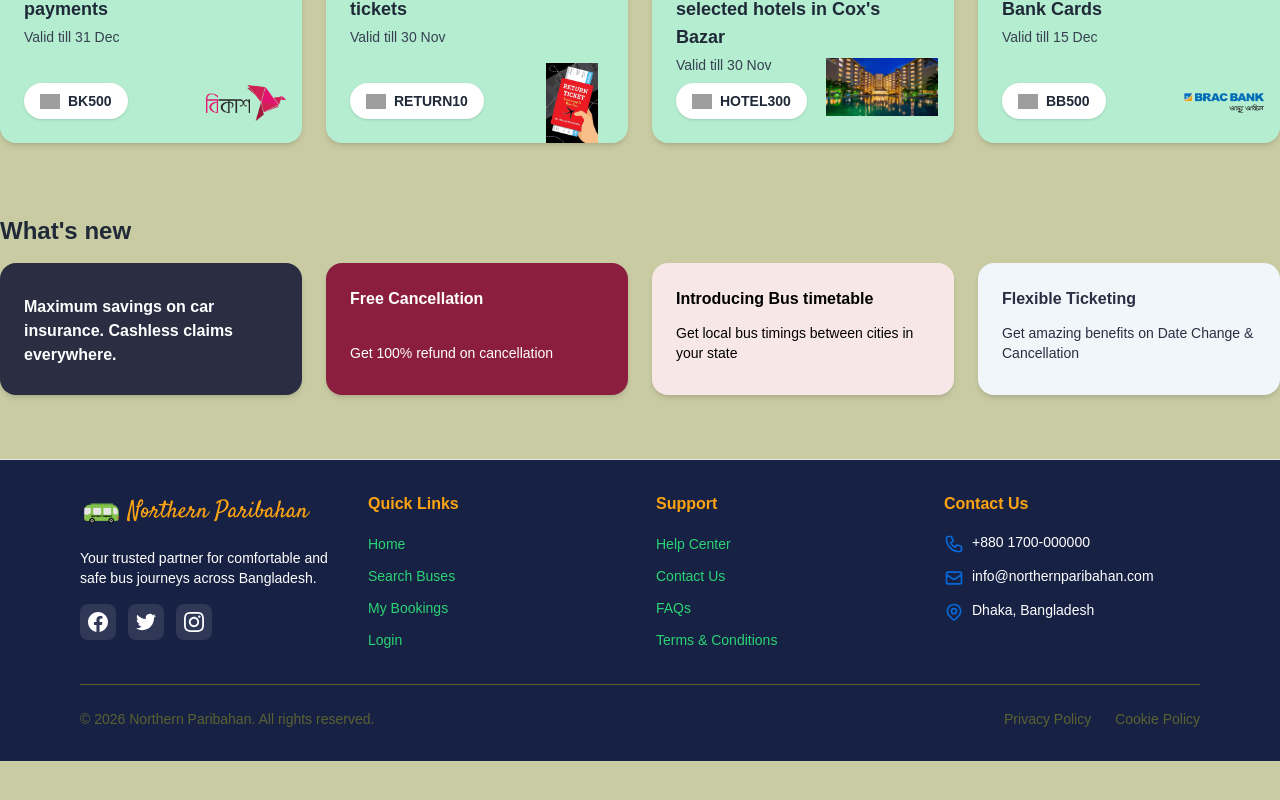
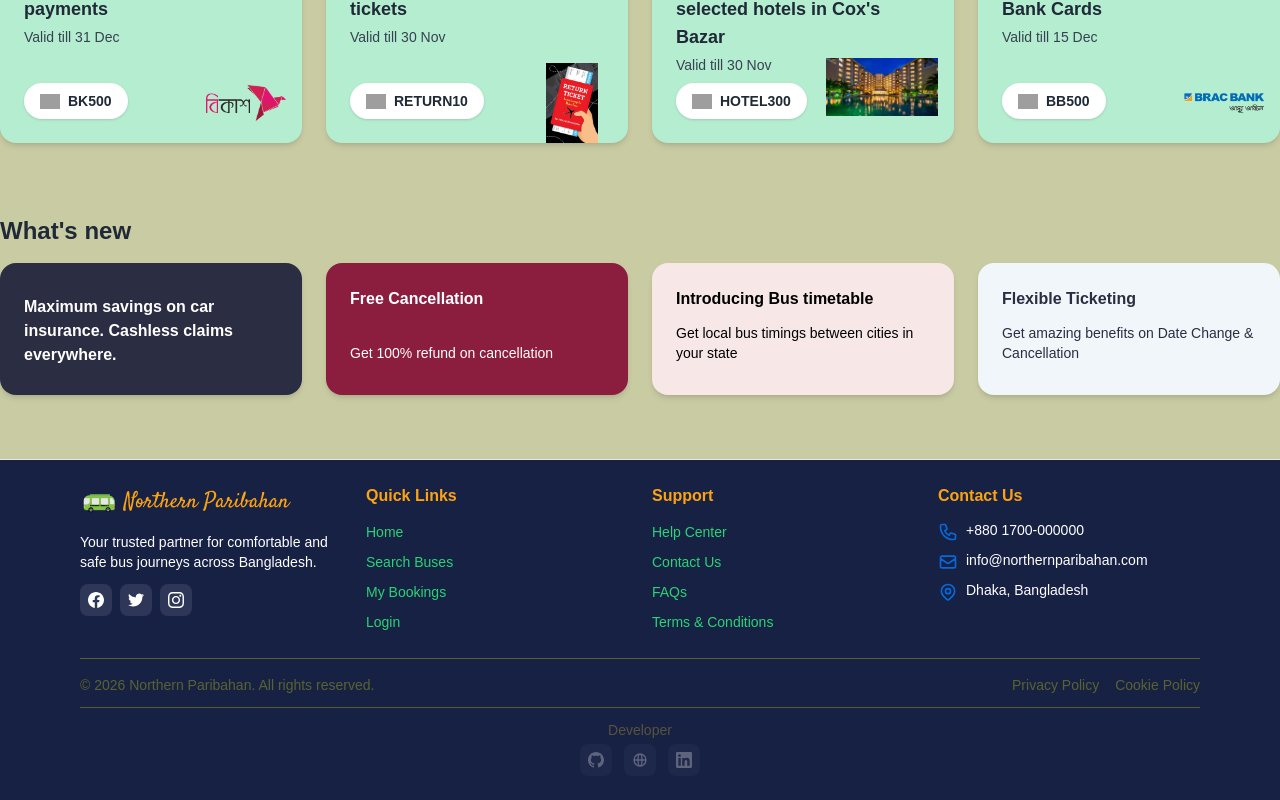
Before and after one commit to uzicodes/Northern-Paribahan, a Next.js app: page / in a window 1280 px wide. Shown: the part 666-1466 px from the top of the page. Before the commit the page ends 1427 px from the top, so only its background shows below. Built offline with nearby package versions, Linux system fonts and the light colour scheme; no server answers; grey boxes are pictures that could not be loaded; a web font is replaced by a local one.

Commit message:
feat: added Developers Info in the Bottom Bar of the Footer

```diff
--- a/src/components/Footer.tsx
+++ b/src/components/Footer.tsx
@@ -9,39 +9,39 @@ const satisfy = Satisfy({
 export default function Footer() {
     return (
         <footer className="border-t mt-auto" style={{ backgroundColor: '#172144' }}>
-            <div className="max-w-6xl mx-auto px-4 py-8">
+            <div className="max-w-6xl mx-auto px-4 py-6">
                 {/* Main Footer Content */}
-                <div className="grid grid-cols-1 md:grid-cols-4 gap-8 mb-8">
+                <div className="grid grid-cols-1 md:grid-cols-4 gap-6 mb-6">
                     {/* Company Info */}
                     <div className="col-span-1 md:col-span-1">
-                        <Link href="/" className="flex items-center gap-2 mb-4">
-                            <img src="/logo.png" alt="Northern Paribahan Logo" className="h-10 w-10" />
-                            <span className={`font-bold text-lg ${satisfy.className}`} style={{ color: '#FCA311', fontSize: '24px' }}>
+                        <Link href="/" className="flex items-center gap-2 mb-3">
+                            <img src="/logo.png" alt="Northern Paribahan Logo" className="h-9 w-9" />
+                            <span className={`font-bold text-lg ${satisfy.className}`} style={{ color: '#FCA311', fontSize: '22px' }}>
                                 Northern Paribahan
                             </span>
                         </Link>
-                        <p className="text-sm mb-4" style={{ color: '#FFFFFF' }}>
+                        <p className="text-sm mb-3" style={{ color: '#FFFFFF' }}>
                             Your trusted partner for comfortable and safe bus journeys across Bangladesh.
                         </p>
-                        <div className="flex gap-3">
+                        <div className="flex gap-2">
                             {/* Social Media Icons */}
                             <a href="#" className="hover:opacity-80 transition-opacity">
                                 <div className="bg-white bg-opacity-10 p-2 rounded-lg hover:bg-opacity-20">
-                                    <svg xmlns="http://www.w3.org/2000/svg" className="h-5 w-5" style={{ color: '#FFFFFF' }} fill="currentColor" viewBox="0 0 24 24">
+                                    <svg xmlns="http://www.w3.org/2000/svg" className="h-4 w-4" style={{ color: '#FFFFFF' }} fill="currentColor" viewBox="0 0 24 24">
                                         <path d="M24 12.073c0-6.627-5.373-12-12-12s-12 5.373-12 12c0 5.99 4.388 10.954 10.125 11.854v-8.385H7.078v-3.47h3.047V9.43c0-3.007 1.792-4.669 4.533-4.669 1.312 0 2.686.235 2.686.235v2.953H15.83c-1.491 0-1.956.925-1.956 1.874v2.25h3.328l-.532 3.47h-2.796v8.385C19.612 23.027 24 18.062 24 12.073z" />
                                     </svg>
                                 </div>
                             </a>
                             <a href="#" className="hover:opacity-80 transition-opacity">
                                 <div className="bg-white bg-opacity-10 p-2 rounded-lg hover:bg-opacity-20">
-                                    <svg xmlns="http://www.w3.org/2000/svg" className="h-5 w-5" style={{ color: '#FFFFFF' }} fill="currentColor" viewBox="0 0 24 24">
+                                    <svg xmlns="http://www.w3.org/2000/svg" className="h-4 w-4" style={{ color: '#FFFFFF' }} fill="currentColor" viewBox="0 0 24 24">
                                         <path d="M23.953 4.57a10 10 0 01-2.825.775 4.958 4.958 0 002.163-2.723c-.951.555-2.005.959-3.127 1.184a4.92 4.92 0 00-8.384 4.482C7.69 8.095 4.067 6.13 1.64 3.162a4.822 4.822 0 00-.666 2.475c0 1.71.87 3.213 2.188 4.096a4.904 4.904 0 01-2.228-.616v.06a4.923 4.923 0 003.946 4.827 4.996 4.996 0 01-2.212.085 4.936 4.936 0 004.604 3.417 9.867 9.867 0 01-6.102 2.105c-.39 0-.779-.023-1.17-.067a13.995 13.995 0 007.557 2.209c9.053 0 13.998-7.496 13.998-13.985 0-.21 0-.42-.015-.63A9.935 9.935 0 0024 4.59z" />
                                     </svg>
                                 </div>
                             </a>
                             <a href="#" className="hover:opacity-80 transition-opacity">
                                 <div className="bg-white bg-opacity-10 p-2 rounded-lg hover:bg-opacity-20">
-                                    <svg xmlns="http://www.w3.org/2000/svg" className="h-5 w-5" style={{ color: '#FFFFFF' }} fill="currentColor" viewBox="0 0 24 24">
+                                    <svg xmlns="http://www.w3.org/2000/svg" className="h-4 w-4" style={{ color: '#FFFFFF' }} fill="currentColor" viewBox="0 0 24 24">
                                         <path d="M12 2.163c3.204 0 3.584.012 4.85.07 3.252.148 4.771 1.691 4.919 4.919.058 1.265.069 1.645.069 4.849 0 3.205-.012 3.584-.069 4.849-.149 3.225-1.664 4.771-4.919 4.919-1.266.058-1.644.07-4.85.07-3.204 0-3.584-.012-4.849-.07-3.26-.149-4.771-1.699-4.919-4.92-.058-1.265-.07-1.644-.07-4.849 0-3.204.013-3.583.07-4.849.149-3.227 1.664-4.771 4.919-4.919 1.266-.057 1.645-.069 4.849-.069zm0-2.163c-3.259 0-3.667.014-4.947.072-4.358.2-6.78 2.618-6.98 6.98-.059 1.281-.073 1.689-.073 4.948 0 3.259.014 3.668.072 4.948.2 4.358 2.618 6.78 6.98 6.98 1.281.058 1.689.072 4.948.072 3.259 0 3.668-.014 4.948-.072 4.354-.2 6.782-2.618 6.979-6.98.059-1.28.073-1.689.073-4.948 0-3.259-.014-3.667-.072-4.947-.196-4.354-2.617-6.78-6.979-6.98-1.281-.059-1.69-.073-4.949-.073zm0 5.838c-3.403 0-6.162 2.759-6.162 6.162s2.759 6.163 6.162 6.163 6.162-2.759 6.162-6.163c0-3.403-2.759-6.162-6.162-6.162zm0 10.162c-2.209 0-4-1.79-4-4 0-2.209 1.791-4 4-4s4 1.791 4 4c0 2.21-1.791 4-4 4zm6.406-11.845c-.796 0-1.441.645-1.441 1.44s.645 1.44 1.441 1.44c.795 0 1.439-.645 1.439-1.44s-.644-1.44-1.439-1.44z" />
                                     </svg>
                                 </div>
@@ -51,10 +51,10 @@ export default function Footer() {
 
                     {/* Quick Links */}
                     <div>
-                        <h3 className="font-bold text-base mb-4" style={{ color: '#FCA311' }}>
+                        <h3 className="font-bold text-base mb-3" style={{ color: '#FCA311' }}>
                             Quick Links
                         </h3>
-                        <ul className="space-y-2">
+                        <ul className="space-y-1.5">
                             <li>
                                 <Link href="/" className="text-sm hover:underline transition-all" style={{ color: '#2ad474' }}>
                                     Home
@@ -80,10 +80,10 @@ export default function Footer() {
 
                     {/* Support */}
                     <div>
-                        <h3 className="font-bold text-base mb-4" style={{ color: '#FCA311' }}>
+                        <h3 className="font-bold text-base mb-3" style={{ color: '#FCA311' }}>
                             Support
                         </h3>
-                        <ul className="space-y-2">
+                        <ul className="space-y-1.5">
                             <li>
                                 <a href="#" className="text-sm hover:underline transition-all" style={{ color: '#2ad474' }}>
                                     Help Center
@@ -109,10 +109,10 @@ export default function Footer() {
 
                     {/* Contact Info */}
                     <div>
-                        <h3 className="font-bold text-base mb-4" style={{ color: '#FCA311' }}>
+                        <h3 className="font-bold text-base mb-3" style={{ color: '#FCA311' }}>
                             Contact Us
                         </h3>
-                        <ul className="space-y-3">
+                        <ul className="space-y-2">
                             <li className="flex items-start gap-2">
                                 <svg xmlns="http://www.w3.org/2000/svg" className="h-5 w-5 mt-0.5 flex-shrink-0" style={{ color: '#0769d9' }} fill="none" viewBox="0 0 24 24" stroke="currentColor">
                                     <path strokeLinecap="round" strokeLinejoin="round" strokeWidth={2} d="M3 5a2 2 0 012-2h3.28a1 1 0 01.948.684l1.498 4.493a1 1 0 01-.502 1.21l-2.257 1.13a11.042 11.042 0 005.516 5.516l1.13-2.257a1 1 0 011.21-.502l4.493 1.498a1 1 0 01.684.949V19a2 2 0 01-2 2h-1C9.716 21 3 14.284 3 6V5z" />
@@ -137,12 +137,12 @@ export default function Footer() {
                 </div>
 
                 {/* Bottom Bar */}
-                <div className="border-t pt-6" style={{ borderColor: '#F1F604', opacity: 0.3 }}>
-                    <div className="flex flex-col md:flex-row justify-between items-center gap-4">
+                <div className="border-t pt-4" style={{ borderColor: '#F1F604', opacity: 0.3 }}>
+                    <div className="flex flex-col md:flex-row justify-between items-center gap-2">
                         <p className="text-sm" style={{ color: '#F1F604' }}>
                             © 2026 Northern Paribahan. All rights reserved.
                         </p>
-                        <div className="flex gap-6">
+                        <div className="flex gap-4">
                             <a href="#" className="text-sm hover:underline transition-all" style={{ color: '#F1F604' }}>
                                 Privacy Policy
                             </a>
@@ -151,6 +151,55 @@ export default function Footer() {
                             </a>
                         </div>
                     </div>
+
+                    {/* Developer Info */}
+                    <div className="flex flex-col items-center gap-1 mt-3 pt-3" style={{ borderTop: '1px solid rgba(242, 246, 4, 0.9)' }}>
+                        <p className="text-sm font-medium" style={{ color: '#F5C227' }}>Developer</p>
+                        <div className="flex items-center gap-3">
+                            {/* GitHub */}
+                            <a
+                                href="https://github.com/uzicodes"
+                                target="_blank"
+                                rel="noopener noreferrer"
+                                className="hover:opacity-80 transition-opacity"
+                                title="GitHub"
+                            >
+                                <div className="bg-white bg-opacity-10 p-2 rounded-lg hover:bg-opacity-20 transition-all">
+                                    <svg xmlns="http://www.w3.org/2000/svg" className="h-4 w-4" style={{ color: '#FFFFFF' }} fill="currentColor" viewBox="0 0 24 24">
+                                        <path d="M12 0c-6.626 0-12 5.373-12 12 0 5.302 3.438 9.8 8.207 11.387.599.111.793-.261.793-.577v-2.234c-3.338.726-4.033-1.416-4.033-1.416-.546-1.387-1.333-1.756-1.333-1.756-1.089-.745.083-.729.083-.729 1.205.084 1.839 1.237 1.839 1.237 1.07 1.834 2.807 1.304 3.492.997.107-.775.418-1.305.762-1.604-2.665-.305-5.467-1.334-5.467-5.931 0-1.311.469-2.381 1.236-3.221-.124-.303-.535-1.524.117-3.176 0 0 1.008-.322 3.301 1.23.957-.266 1.983-.399 3.003-.404 1.02.005 2.047.138 3.006.404 2.291-1.552 3.297-1.23 3.297-1.23.653 1.653.242 2.874.118 3.176.77.84 1.235 1.911 1.235 3.221 0 4.609-2.807 5.624-5.479 5.921.43.372.823 1.102.823 2.222v3.293c0 .319.192.694.801.576 4.765-1.589 8.199-6.086 8.199-11.386 0-6.627-5.373-12-12-12z" />
+                                    </svg>
+                                </div>
+                            </a>
+                            {/* Portfolio */}
+                            <a
+                                href="https://www.utshochowdhury.me"
+                                target="_blank"
+                                rel="noopener noreferrer"
+                                className="hover:opacity-80 transition-opacity"
+                                title="Portfolio"
+                            >
+                                <div className="bg-white bg-opacity-10 p-2 rounded-lg hover:bg-opacity-20 transition-all">
+                                    <svg xmlns="http://www.w3.org/2000/svg" className="h-4 w-4" style={{ color: '#FFFFFF' }} fill="none" viewBox="0 0 24 24" stroke="currentColor">
+                                        <path strokeLinecap="round" strokeLinejoin="round" strokeWidth={2} d="M21 12a9 9 0 01-9 9m9-9a9 9 0 00-9-9m9 9H3m9 9a9 9 0 01-9-9m9 9c1.657 0 3-4.03 3-9s-1.343-9-3-9m0 18c-1.657 0-3-4.03-3-9s1.343-9 3-9m-9 9a9 9 0 019-9" />
+                                    </svg>
+                                </div>
+                            </a>
+                            {/* LinkedIn */}
+                            <a
+                                href="https://www.linkedin.com/in/utsho-heaven-chowdhury"
+                                target="_blank"
+                                rel="noopener noreferrer"
+                                className="hover:opacity-80 transition-opacity"
+                                title="LinkedIn"
+                            >
+                                <div className="bg-white bg-opacity-10 p-2 rounded-lg hover:bg-opacity-20 transition-all">
+                                    <svg xmlns="http://www.w3.org/2000/svg" className="h-4 w-4" style={{ color: '#FFFFFF' }} fill="currentColor" viewBox="0 0 24 24">
+                                        <path d="M20.447 20.452h-3.554v-5.569c0-1.328-.027-3.037-1.852-3.037-1.853 0-2.136 1.445-2.136 2.939v5.667H9.351V9h3.414v1.561h.046c.477-.9 1.637-1.85 3.37-1.85 3.601 0 4.267 2.37 4.267 5.455v6.286zM5.337 7.433c-1.144 0-2.063-.926-2.063-2.065 0-1.138.92-2.063 2.063-2.063 1.14 0 2.064.925 2.064 2.063 0 1.139-.925 2.065-2.064 2.065zm1.782 13.019H3.555V9h3.564v11.452zM22.225 0H1.771C.792 0 0 .774 0 1.729v20.542C0 23.227.792 24 1.771 24h20.451C23.2 24 24 23.227 24 22.271V1.729C24 .774 23.2 0 22.222 0h.003z" />
+                                    </svg>
+                                </div>
+                            </a>
+                        </div>
+                    </div>
                 </div>
             </div>
         </footer>
```
